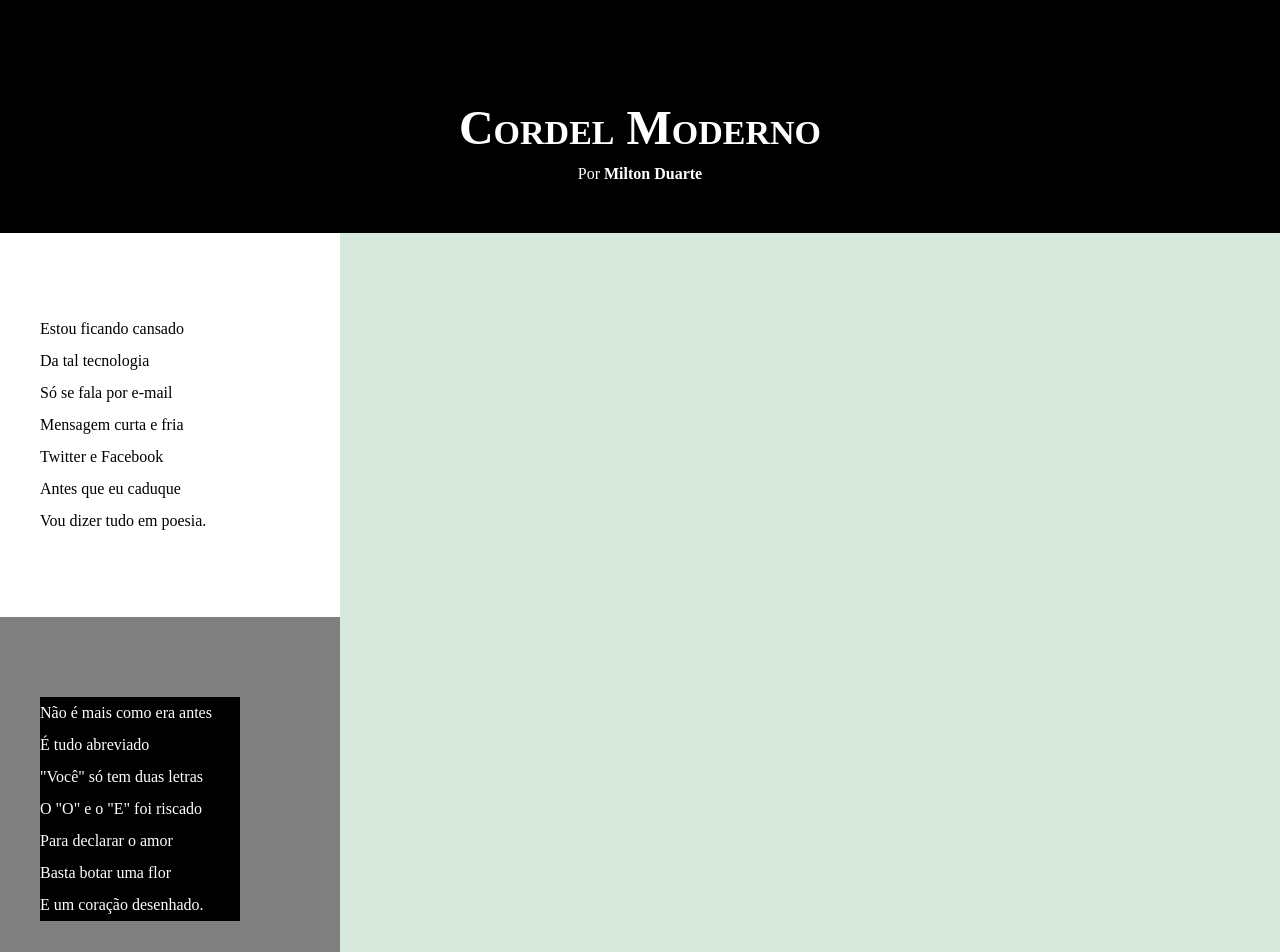
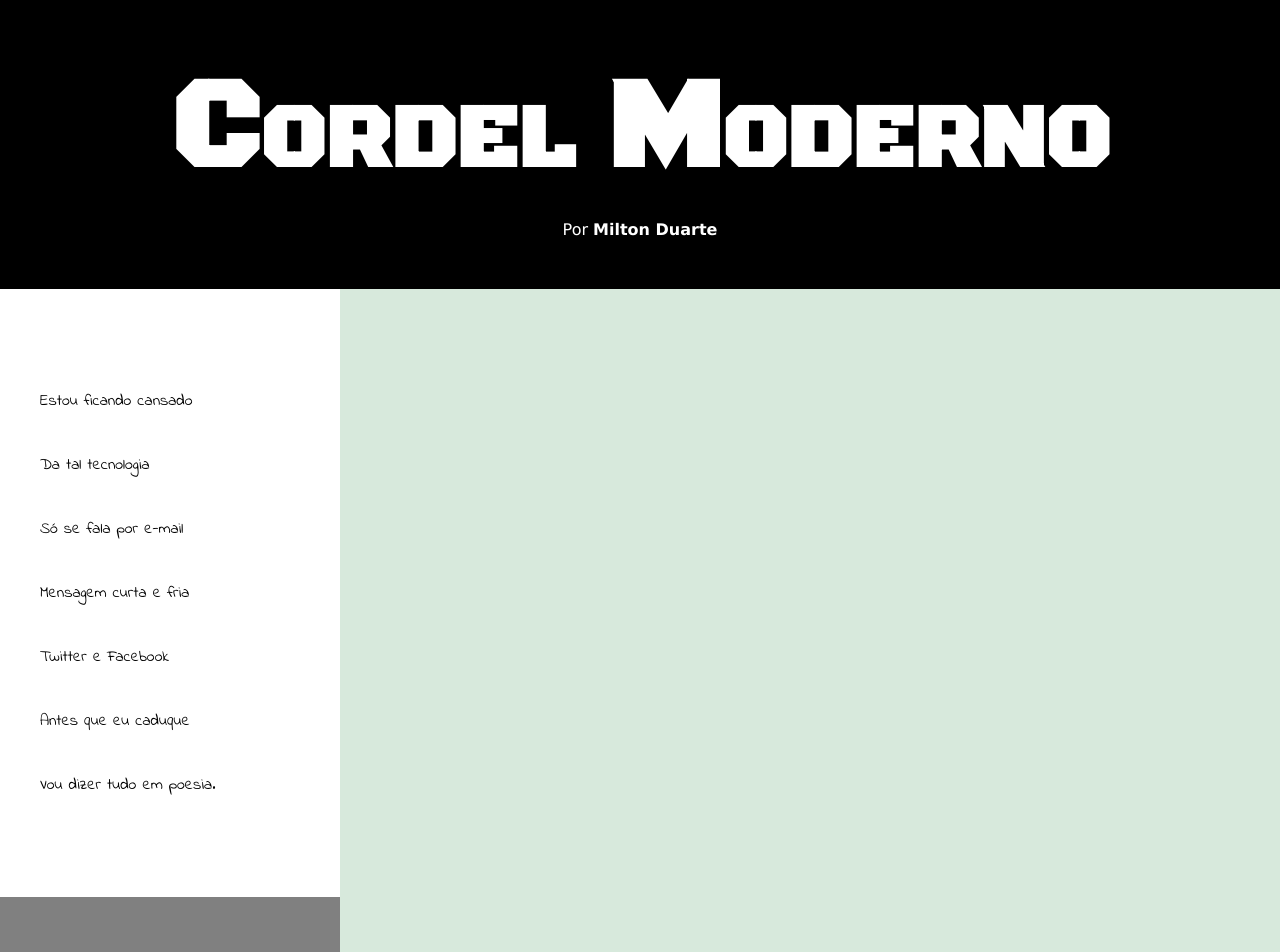
Before and after one commit to igorconceicao1/projetoCordel, a plain HTML site: page index.html in a window 1280 px wide. Shown: the top 952 px of the page. Drawn offline with Linux system fonts and the light colour scheme.

Commit message:
fontes inseridas/vw, display inline-block

```diff
--- a/style.css
+++ b/style.css
@@ -1,4 +1,7 @@
 @charset "UFT-8";
+
+  @import url('https://fonts.googleapis.com/css2?family=Black+Ops+One&family=Indie+Flower&display=swap');
+
 
 * {
     margin: 0px;
@@ -9,26 +12,32 @@
     --cor0:black;
     --cor1:white;
     --cor2: #abd1b578;
+
+    --fonte1: Verdana, Geneva, Tahoma, sans-serif;
+    --fonte_principal: 'Black Ops One', cursive;
+    --fonte_escrita: 'Indie Flower', cursive;
 }
 
 body {
     min-height: 100vh;
     background-color: var(--cor2);
+    font-family: var(--fonte1);
 }
 
 header {
     background-color: var(--cor0);
     color: var(--cor1);
     text-align: center;
-    padding: 50px;
+    padding-bottom: 50px;
 
 }
 
 header > h1 {
-    font-size: 3em;
+    font-size: 10vw;
     font-weight: bolder;
     padding-top: 50px;
     font-variant: small-caps;
+    font-family: var(--fonte_principal);
 }
 
 header > p {
@@ -49,9 +58,10 @@ header a:hover, footer a:hover {
 
 main section {
     padding: 10vh 0;
-    line-height: 2em;
+    line-height: 5vw;
     width: 300px;
     padding-left: 40px;
+    font-family: var(--fonte_escrita);
 }
 
 section.normal {
@@ -67,7 +77,8 @@ section.imagem {
 
 section.imagem > p {
     background-color: var(--cor0);
-    width: 200px;
+    display: inline-block;
+    padding: 5px;
 }
 
 footer {
```
